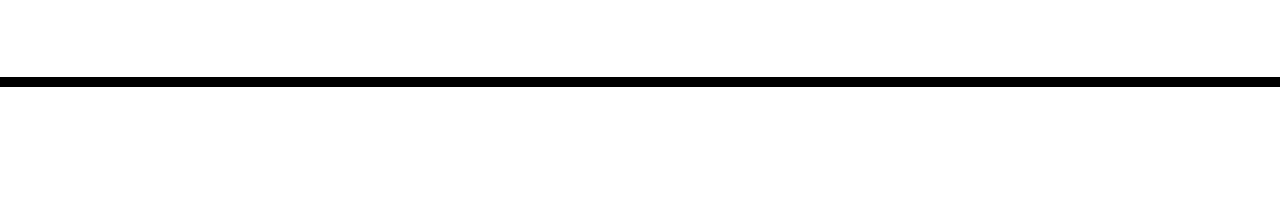
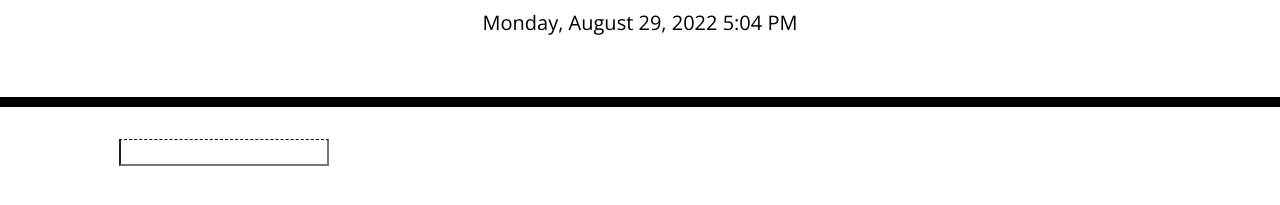
Before and after one commit to hartsfieldt/organizedpeople, a plain HTML site: page index.html in a window 1280 px wide. Shown: the part 181-386 px from the top of the page. Drawn offline with nearby package versions, Linux system fonts and the light colour scheme; files that its build step writes are made by us from their sources.

Commit message:
updated time and date feature

```diff
--- a/index.html
+++ b/index.html
@@ -26,13 +26,31 @@
     <header class="jumbotron">
       <h1 class="display-3">Work Day Scheduler</h1>
       <p class="lead">A simple calendar app for scheduling your work day</p>
-      <p id="currentDay" class="lead"></p>
+      <span id="currentDay" class="lead">Test</span>
     </header>
     <div class="container">
       <!-- Timeblocks go here -->
-    </div>
+        <div class="col-12 col-md-4 col-lg-3">
+
+          <div class="time-block">
+            <input class="hour"></input>
+          </div>
+
+          <div class="textarea">
+
+          </div>
+
+          <div class="save-btn save-btn">
+
+          </div>
+
+        </div>
+
+
+     </div>
 
     <script src="https://code.jquery.com/jquery-3.4.1.min.js"></script>
     <script src="https://cdnjs.cloudflare.com/ajax/libs/moment.js/2.24.0/moment.min.js"></script>
+    <script src="./script.js"></script>
   </body>
 </html>
--- /dev/null
+++ b/script.js
@@ -0,0 +1,5 @@
+var currentDay = document.getElementById("currentDay");
+
+
+var todaysDate = moment();
+currentDay.textContent = todaysDate.format("LLLL");
```
